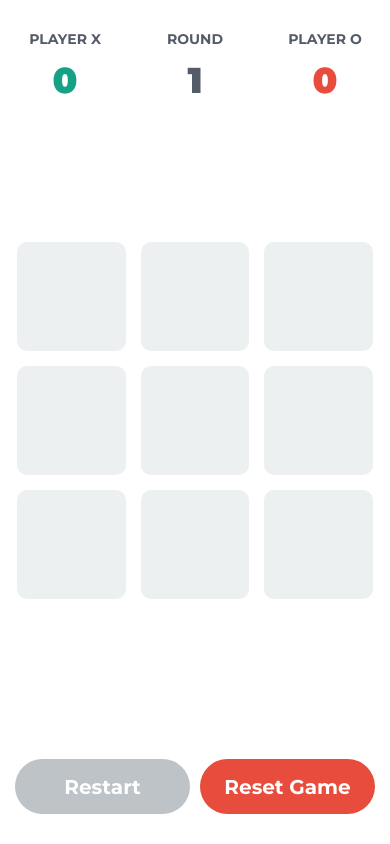
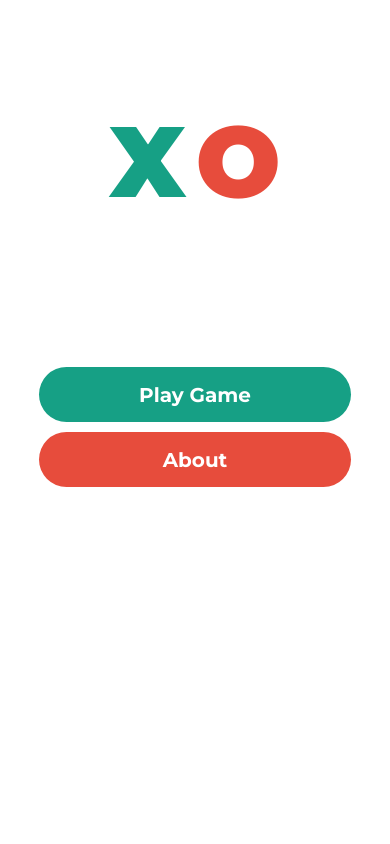
Before and after one commit to nrzky/tic-tac-toe, a React Native app: screen /Welcome in a window 390 px wide. Built offline with nearby package versions, Linux system fonts and the light colour scheme.

Commit message:
Add route types

```diff
--- a/src/routes/AppNavigator.tsx
+++ b/src/routes/AppNavigator.tsx
@@ -3,13 +3,18 @@ import { NavigationContainer } from '@react-navigation/native';
 import { createNativeStackNavigator } from '@react-navigation/native-stack';
 import { SafeAreaProvider } from 'react-native-safe-area-context';
 
-import { Game } from '@app/views';
+import { Welcome, Game } from '@app/views';
 
-const Stack = createNativeStackNavigator();
+import { AppStackParamList } from './Routes.types';
+
+const Stack = createNativeStackNavigator<AppStackParamList>();
 
 const AppStack: React.FC = () => {
   return (
-    <Stack.Navigator screenOptions={{ headerShown: false }}>
+    <Stack.Navigator
+      screenOptions={{ headerShown: false, animation: 'simple_push' }}
+    >
+      <Stack.Screen name="Welcome" component={Welcome} />
       <Stack.Screen name="Game" component={Game} />
     </Stack.Navigator>
   );
--- /dev/null
+++ b/src/routes/Routes.types.tsx
@@ -0,0 +1,9 @@
+import type { NativeStackScreenProps } from '@react-navigation/native-stack';
+
+export type AppStackParamList = {
+  Welcome: undefined;
+  Game: undefined;
+};
+
+export type AppStackScreenProps<R extends keyof AppStackParamList> =
+  NativeStackScreenProps<AppStackParamList, R>;
--- a/src/routes/index.tsx
+++ b/src/routes/index.tsx
@@ -1 +1,2 @@
 export { default as AppNavigator } from './AppNavigator';
+export * from './Routes.types';
--- a/src/views/Game/Game.tsx
+++ b/src/views/Game/Game.tsx
@@ -7,7 +7,7 @@ import styles, {
   StyledGameContainer,
   StyledGameContent,
 } from './Game.styled';
-import { BoardType, GameStateType, GameStatus } from './Game.types';
+import { BoardType, GameProps, GameStateType, GameStatus } from './Game.types';
 import {
   checkGameResult,
   checkIsWinnerBoard,
@@ -17,7 +17,7 @@ import {
 import Board from './Board';
 import GameStatusBar from './GameStatusBar';
 
-const Game: React.FC = () => {
+const Game: React.FC<GameProps> = ({ navigation }) => {
   const [status, setStatus] = React.useState<GameStatus>({
     round: 1,
     playerX: 0,
@@ -45,14 +45,11 @@ const Game: React.FC = () => {
   }, [gameResult.isFinished]);
 
   const handleResetGame = React.useCallback(() => {
-    setPlayerType('X');
-    setGameState([...Array(9)].map(() => undefined));
-    setStatus({
-      round: 1,
-      playerX: 0,
-      playerO: 0,
+    navigation.reset({
+      index: 0,
+      routes: [{ name: 'Welcome' }],
     });
-  }, []);
+  }, [navigation]);
 
   const handlePressItem = React.useCallback(
     (index: number) => {
@@ -129,7 +126,7 @@ const Game: React.FC = () => {
           type="secondary"
           onPress={handleResetGame}
         >
-          Reset Game
+          Quit Game
         </Button>
       </StyledButtonContainer>
     </Container>
--- a/src/views/Game/Game.types.tsx
+++ b/src/views/Game/Game.types.tsx
@@ -1,7 +1,10 @@
 import { DefaultTheme } from 'styled-components/native';
 
+import { AppStackScreenProps } from '@app/routes';
 import { TouchableProps } from '@app/components/Touchable/Touchable.types';
 import { ViewProps } from '@app/components/View/View.types';
+
+export type GameProps = AppStackScreenProps<'Game'>;
 
 export interface BoardProps extends TouchableProps {
   type?: BoardType;
--- /dev/null
+++ b/src/views/Welcome/Welcome.styled.tsx
@@ -0,0 +1,39 @@
+import { StyleSheet } from 'react-native';
+import styled from 'styled-components/native';
+
+import { View, Text } from '@app/components';
+
+export default StyleSheet.create({
+  container: {
+    justifyContent: 'center',
+    alignItems: 'center',
+  },
+  button: {
+    width: '80%',
+    marginTop: 10,
+  },
+});
+
+export const StyledTitleContainer = styled(View)({
+  position: 'absolute',
+  top: 100,
+  textAlign: 'center',
+  flexDirection: 'row',
+  justifyContent: 'center',
+  alignItems: 'center',
+  marginBottom: 100,
+});
+
+export const StyledPrimaryText = styled(Text)((props) => ({
+  fontSize: 100,
+  textAlign: 'start',
+  color: props.theme.colors.primary,
+  marginHorizontal: 5,
+}));
+
+export const StyledSecondaryText = styled(Text)((props) => ({
+  fontSize: 100,
+  textAlign: 'center',
+  color: props.theme.colors.secondary,
+  marginHorizontal: 5,
+}));
--- /dev/null
+++ b/src/views/Welcome/Welcome.tsx
@@ -0,0 +1,33 @@
+import * as React from 'react';
+
+import { Button, Container } from '@app/components';
+
+import styles, {
+  StyledPrimaryText,
+  StyledSecondaryText,
+  StyledTitleContainer,
+} from './Welcome.styled';
+import { WelcomeProps } from './Welcome.types';
+
+const Welcome: React.FC<WelcomeProps> = ({ navigation }) => {
+  return (
+    <Container style={styles.container}>
+      <StyledTitleContainer>
+        <StyledPrimaryText font="Black">X</StyledPrimaryText>
+        <StyledSecondaryText font="Black">O</StyledSecondaryText>
+      </StyledTitleContainer>
+      <Button
+        style={styles.button}
+        type="primary"
+        onPress={() => navigation.replace('Game')}
+      >
+        Play Game
+      </Button>
+      <Button style={styles.button} type="secondary">
+        About
+      </Button>
+    </Container>
+  );
+};
+
+export default Welcome;
--- /dev/null
+++ b/src/views/Welcome/Welcome.types.tsx
@@ -0,0 +1,3 @@
+import { AppStackScreenProps } from '@app/routes';
+
+export type WelcomeProps = AppStackScreenProps<'Welcome'>;
--- a/src/views/index.tsx
+++ b/src/views/index.tsx
@@ -1 +1,2 @@
 export { default as Game } from './Game/Game';
+export { default as Welcome } from './Welcome/Welcome';
```
